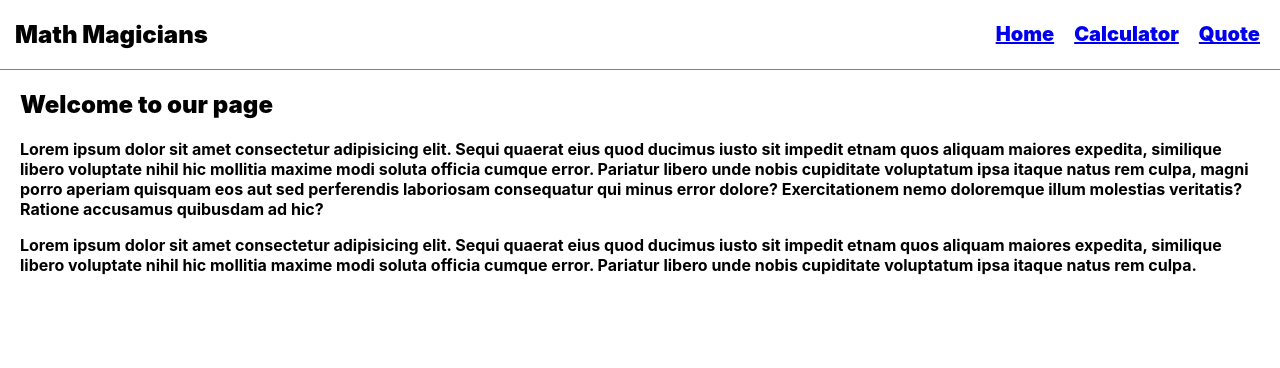
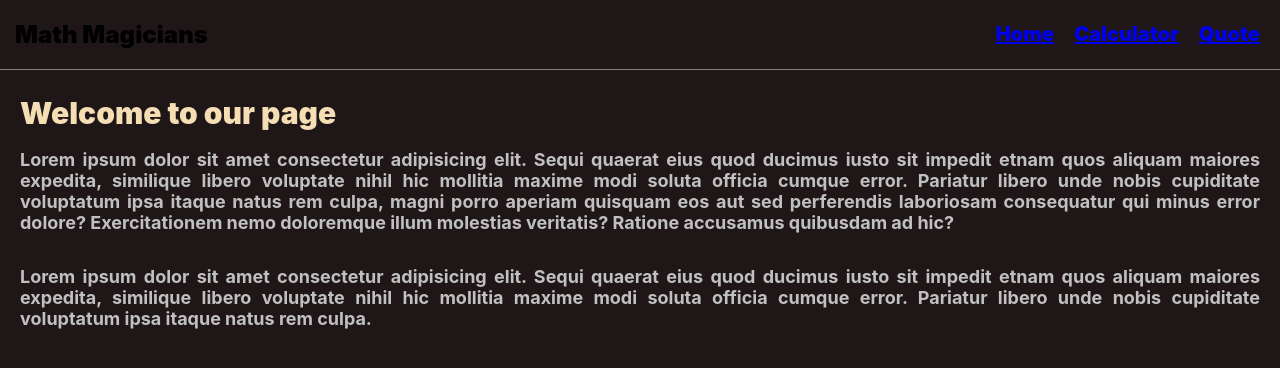
Before and after one commit to dazehinn/Math-Magicians-App, a React (Create React App) app: page / in a window 1280 px wide. Shown: the top 368 px of the page. Built offline with nearby package versions, Linux system fonts and the light colour scheme.

Commit message:
Update styles

```diff
--- a/src/components/calculator.css
+++ b/src/components/calculator.css
@@ -72,3 +72,27 @@ button {
 button:hover {
   border: 1px solid #a1a1a1;
 }
+
+
+body {
+  background-color: rgb(31, 23, 23);
+}
+
+.sectionHome {
+  display: flex;
+  flex-direction: column;
+  padding: 20px 30px 0 30px;
+}
+
+h2 {
+  font-size: 30px;
+  color: wheat;
+  margin-bottom: 10px;
+}
+
+p {
+  padding-bottom: 15px;
+  text-align: justify;
+  font-size: 18px;
+  color: silver;
+}
```
